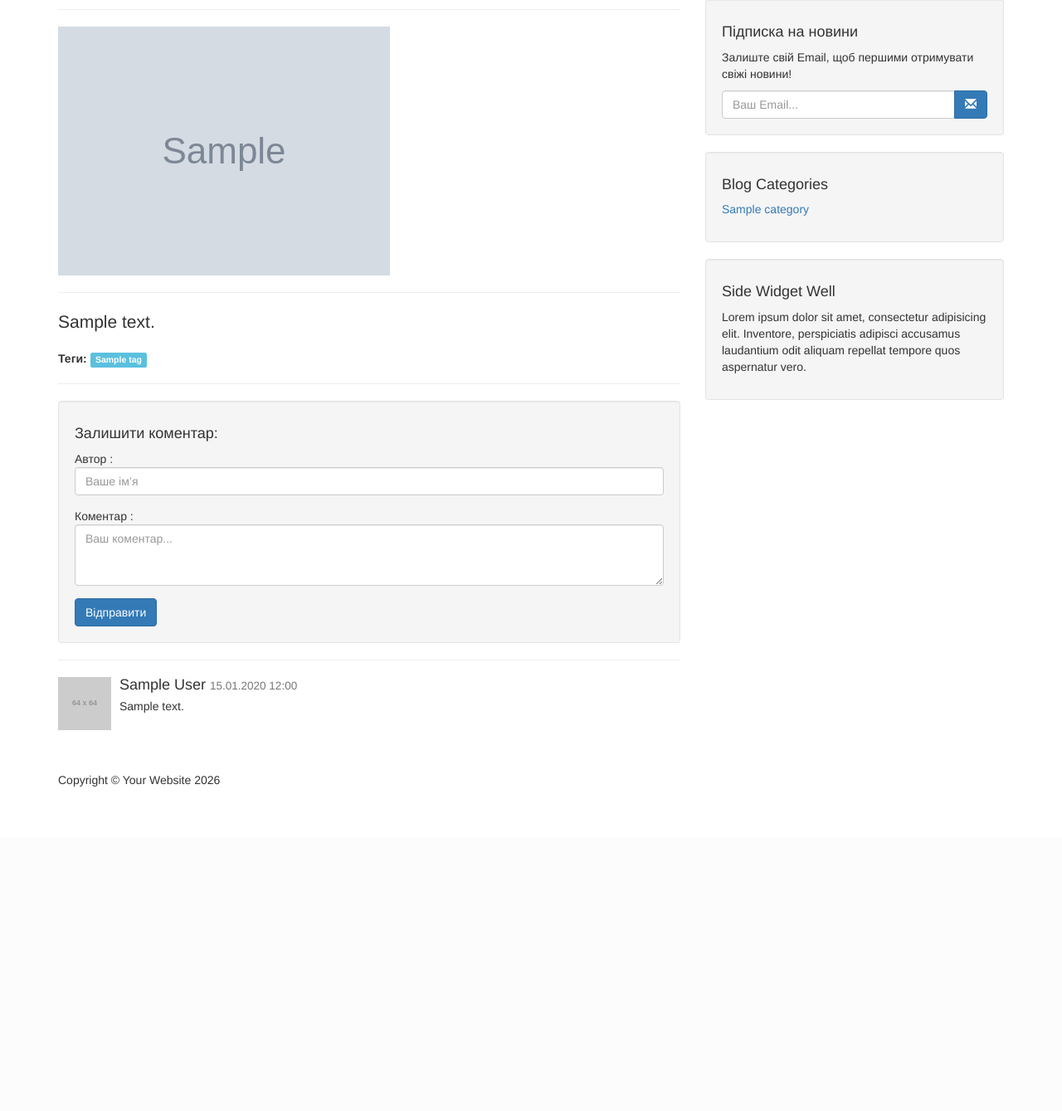
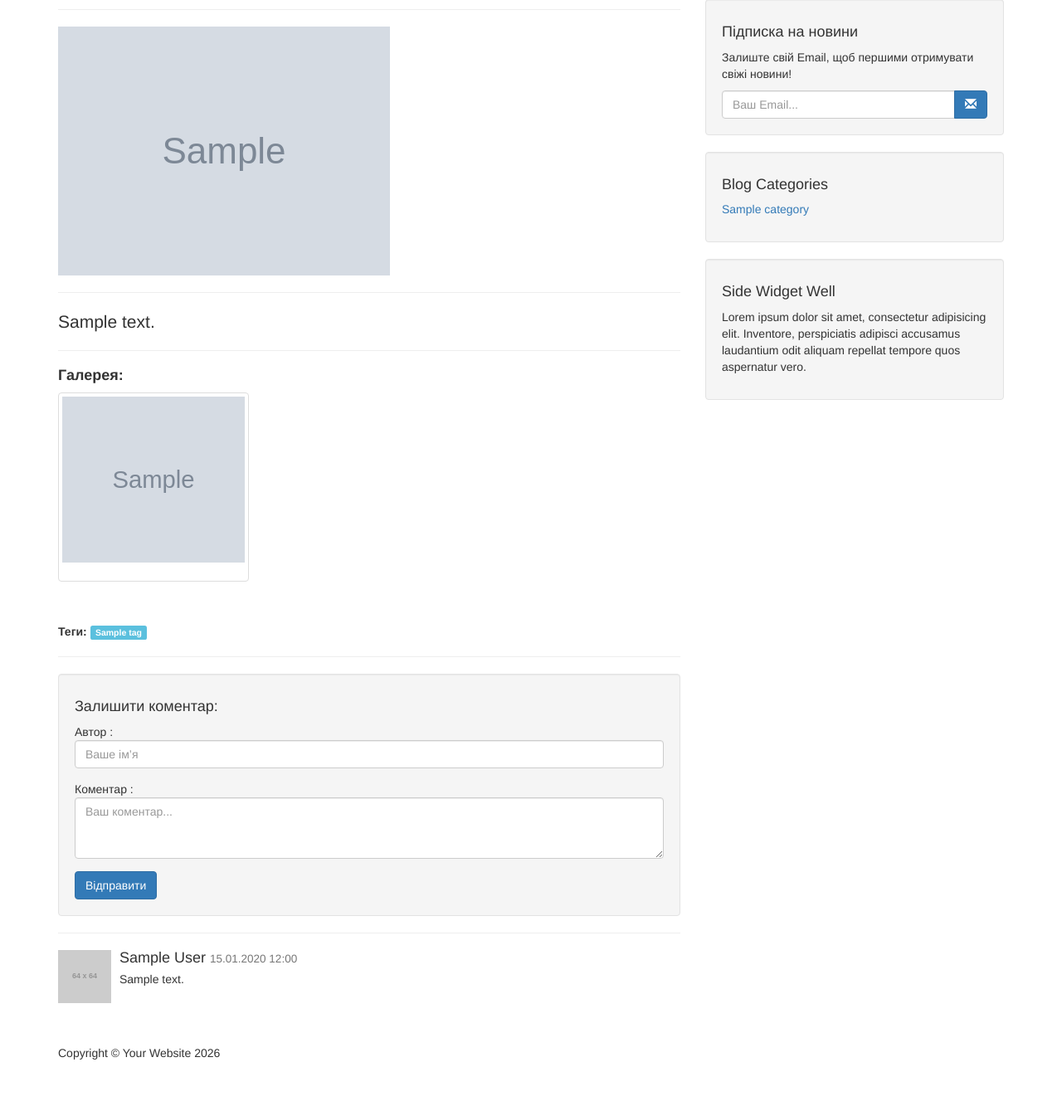
Before and after one commit to katerinkadanylenko3-415/my-django-project-comments, a Django app: page /post/sample/ in a window 1280 px wide. Shown: the part 239-1578 px from the top of the page at 83% size. Before the commit the page ends 1187 px from the top, so only its background shows below. Run offline with Django 5.2, Linux system fonts and the light colour scheme; tables that the repository leaves empty hold one stand-in row (values such as "Sample post"); grey boxes marked "Sample" are stand-in pictures; grey boxes labelled with a size stand in for pictures from a placeholder-image service; some libraries are stand-ins or nearby versions.

Commit message:
Meine Gallery

```diff
--- a/blog/forms.py
+++ b/blog/forms.py
@@ -14,7 +14,7 @@ class LoginForm(forms.Form):
 
 # Коментаір користувача :
 
-from .models import Comment # Додай Comment до імпорту
+from .models import Comment
 
 class CommentForm(forms.ModelForm):
     class Meta:
--- a/blog/models.py
+++ b/blog/models.py
@@ -110,3 +110,15 @@ class Subscription(models.Model):
 
     def __str__(self):
         return self.email
+
+
+
+# Галерея /
+
+class PostImage(models.Model):
+    post = models.ForeignKey(Post, on_delete=models.CASCADE, related_name='images', verbose_name="Новина")
+    image = models.ImageField(upload_to='post_gallery/', verbose_name="Фото")
+
+    class Meta:
+        verbose_name = "Фото галереї"
+        verbose_name_plural = "Галерея фотографій"
--- a/templates/blog/post.html
+++ b/templates/blog/post.html
@@ -23,6 +23,31 @@
 <hr>
 <!-- Post Content -->
 <p class="lead">{{post.content}}</p>
+
+
+
+{% if post.images.all %}
+<hr>
+<h4><strong>Галерея:</strong></h4>
+<div class="row">
+    {% for img in post.images.all %}
+    <div class="col-md-4 col-sm-6 col-xs-12" style="margin-bottom: 20px;">
+        <a href="{{ img.image.url }}" target="_blank">
+            <div class="thumbnail">
+                <img src="{{ img.image.url }}" class="img-responsive"
+                     style="width: 100%; height: 200px; object-fit: cover;" alt="Gallery image">
+                <div class="caption text-center"></div>
+            </div>
+        </a>
+    </div>
+    {% endfor %}
+</div>
+{% endif %}
+<p>
+
+
+
+
 
  <p>
     <strong>Теги:</strong>
```
Also changed, not shown: blog/admin.py (+7 -0 lines), blog/migrations/0012_postimage.py (added), uploads/gallery/дневник-надпись-Гитлер-2849347.jpeg (added), uploads/gallery/дневник-надпись-Гитлер-2849347.jpeg.200x200_q85_crop-center.jpg (added), uploads/post_gallery/000413_enl_1.jpg (added), uploads/post_gallery/1.png (added), uploads/post_gallery/А.png (added), uploads/post_gallery/Д.png (added), uploads/post_gallery/Знімок_екрана_2025-06-19_230813.png (added), uploads/post_gallery/акварель.avif (added), uploads/post_gallery/битва.png (added), uploads/post_gallery/бхм1.png (added), uploads/post_gallery/бхм2.png (added).
